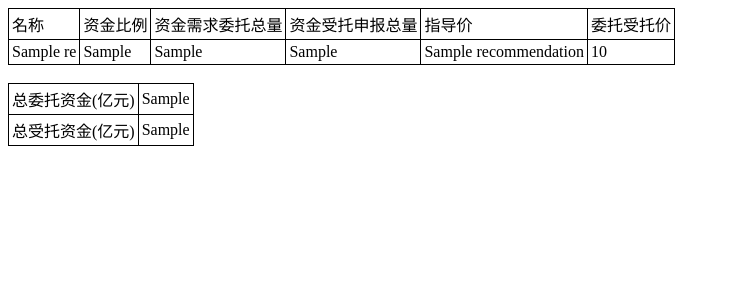
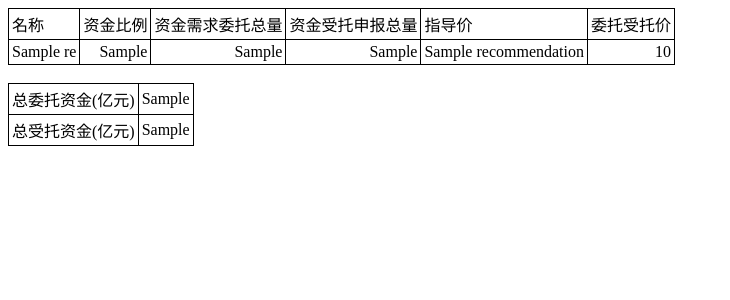
Before and after one commit to fanjunwei/fjwdj, a Django app: template templates/moneySupply.html in a window 1280 px wide. Shown: the top 300 px of the page, without its empty margins (0-730 px from the left). Run offline with Django 3.2, Linux system fonts and the light colour scheme; the template is opened without the code that fills it: most values are stand-ins (such as "Sample title", 1, 10 or a date in 2020).

Commit message:
优化显示

```diff
--- a/templates/moneySupply.html
+++ b/templates/moneySupply.html
@@ -34,18 +34,38 @@
     {% for i in res %}
         <tr>
             <td>{{ i.name|default_if_none:'' }}</td>
-            <td>{{ i.ratio_format|default_if_none:'' }}{% if i.ratio %}%{% endif %}</td>
-            <td>{{ i.moneySupplyRequested|default_if_none:'' }}</td>
-            <td>{{ i.moneySupply|default_if_none:'' }}</td>
-            <td>{{ i.recommendation|default_if_none:'' }}</td>
-            <td>{{ i.financePrice|default_if_none:'' }}</td>
+            <td>
+                <div style='text-align:right;'>{{ i.ratio_format|default_if_none:'' }}{% if i.ratio %}%{% endif %}</div>
+            </td>
+            <td>
+                <div style='text-align:right;'>{{ i.moneySupplyRequested|default_if_none:'' }}</div>
+            </td>
+            <td>
+                <div style='text-align:right;'>{{ i.moneySupply|default_if_none:'' }}</div>
+            </td>
+            <td>
+                <div style='text-align:right;'>{{ i.recommendation|default_if_none:'' }}</div>
+            </td>
+            <td>
+                <div style='text-align:right;'>{{ i.financePrice|default_if_none:'' }}</div>
+            </td>
         </tr>
     {% endfor %}
 </table>
 <br>
 <table>
-    <tr><td>总委托资金(亿元)</td><td>{{ mf1|default_if_none:'' }}</td></tr>
-    <tr><td>总受托资金(亿元)</td><td>{{ mf2|default_if_none:'' }}</td></tr>
+    <tr>
+        <td>总委托资金(亿元)</td>
+        <td>
+            <div style='text-align:right;'>{{ mf1|default_if_none:'' }}</div>
+        </td>
+    </tr>
+    <tr>
+        <td>总受托资金(亿元)</td>
+        <td>
+            <div style='text-align:right;'>{{ mf2|default_if_none:'' }}</div>
+        </td>
+    </tr>
 </table>
 
 
```
